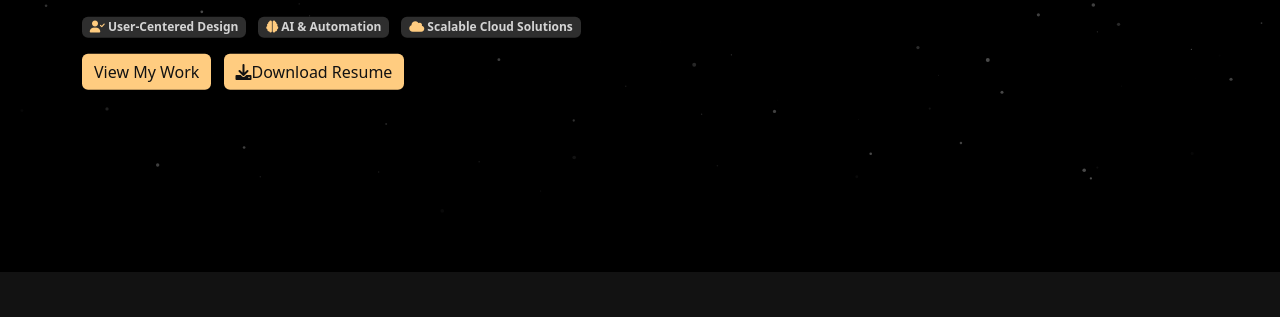
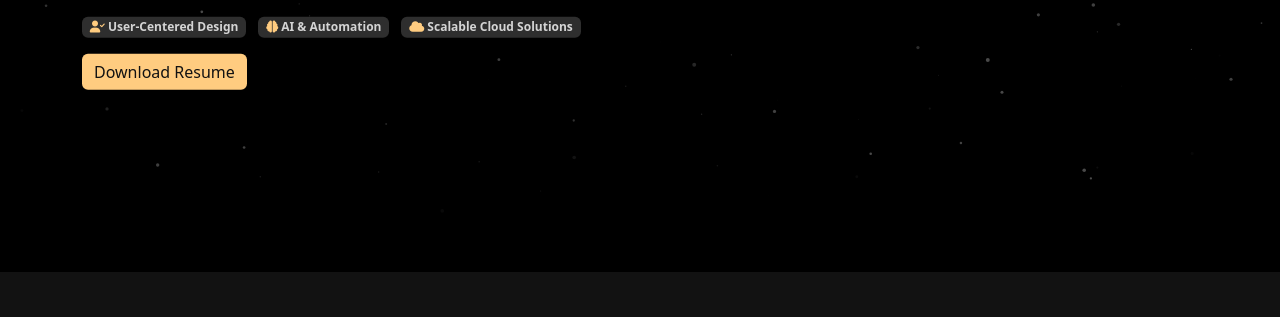
Before and after one commit to git-union/SmartPortfolio, a website: page public/index.html in a window 1280 px wide. Shown: the part 458-775 px from the top of the page. Drawn offline with nearby package versions, Linux system fonts and the light colour scheme.

Commit message:
final test for download resume

```diff
--- a/public/index.html
+++ b/public/index.html
@@ -50,9 +50,8 @@
                             <span class="badge me-2"><i class="fas fa-brain"></i> AI & Automation</span>
                             <span class="badge"><i class="fas fa-cloud"></i> Scalable Cloud Solutions</span>
                         </div>
-                        <a href="#projects" class="btn me-2">View My Work</a>
-                        <a href="assets/resume.pdf" download="Eesita_Sen_Resume.pdf" class="btn btn-outline-light">
-                            <i class="fas fa-download"></i>Download Resume</a>
+                        <!-- <a href="#projects" class="btn me-2">View My Work</a> -->
+                        <a href="assets/resume.pdf" download="Eesita_Sen_Resume.pdf" class="btn btn-outline-light">Download Resume</a>
                     </div>
                 </div>
 
```
